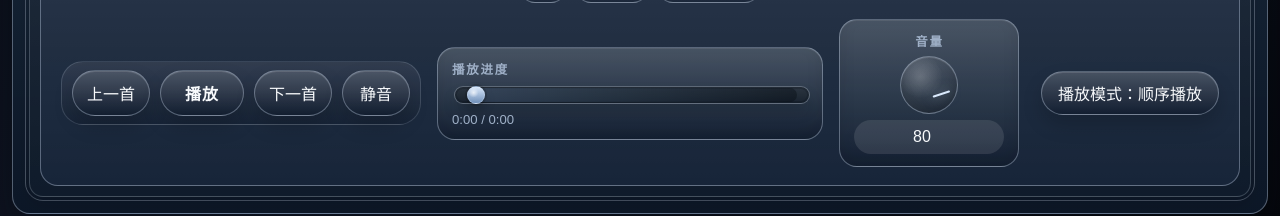
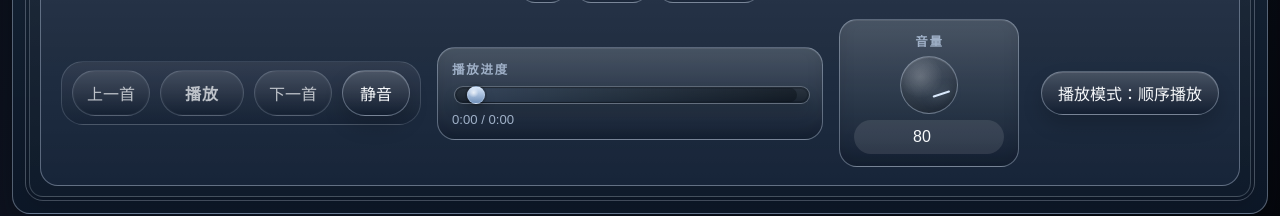
Before and after one commit to ijry/YoYoMusic, a React (Vite) app: page / in a window 1280 px wide. Shown: the part 574-790 px from the top of the page. Built offline with nearby package versions, Linux system fonts and the light colour scheme.

Commit message:
feat: gate inert playback controls

```diff
--- a/src/features/player/PlayerControls.tsx
+++ b/src/features/player/PlayerControls.tsx
@@ -4,6 +4,7 @@ import type { PlaybackState } from "../../shared/types";
 
 interface PlayerControlsProps {
   state: PlaybackState;
+  hasPlayableTrack?: boolean;
   onCommand: (command: CommandName, payload: CommandPayload) => void;
 }
 
@@ -14,11 +15,13 @@ function formatTime(ms: number) {
   return `${minutes}:${seconds.toString().padStart(2, "0")}`;
 }
 
-export function PlayerControls({ state, onCommand }: PlayerControlsProps) {
+export function PlayerControls({ state, hasPlayableTrack = Boolean(state.trackId), onCommand }: PlayerControlsProps) {
   const volumePercent = Math.round(state.volume * 100);
   const [volumeInput, setVolumeInput] = useState(String(volumePercent));
   const volumeNeedleRotation = `${Math.round(volumePercent * 2.4 - 120)}deg`;
   const currentPlayModeLabel = playModeLabel(state.playMode);
+  const canUseTransport = Boolean(state.trackId) || hasPlayableTrack;
+  const canSeek = Boolean(state.trackId) && state.durationMs > 0;
 
   useEffect(() => {
     setVolumeInput(String(volumePercent));
@@ -36,6 +39,7 @@ export function PlayerControls({ state, onCommand }: PlayerControlsProps) {
         <button
           type="button"
           className="transport-button transport-button--prev"
+          disabled={!canUseTransport}
           onClick={() => onCommand("previous_track", {})}
         >
           上一首
@@ -43,6 +47,7 @@ export function PlayerControls({ state, onCommand }: PlayerControlsProps) {
         <button
           type="button"
           className="transport-button transport-button--play"
+          disabled={!canUseTransport}
           onClick={() => onCommand("toggle_playback", {})}
         >
           {state.isPlaying ? "暂停" : "播放"}
@@ -50,6 +55,7 @@ export function PlayerControls({ state, onCommand }: PlayerControlsProps) {
         <button
           type="button"
           className="transport-button transport-button--next"
+          disabled={!canUseTransport}
           onClick={() => onCommand("next_track", {})}
         >
           下一首
@@ -72,6 +78,7 @@ export function PlayerControls({ state, onCommand }: PlayerControlsProps) {
           min="0"
           max={Math.max(state.durationMs, 1)}
           value={state.positionMs}
+          disabled={!canSeek}
           onChange={(event) => onCommand("seek", { positionMs: Number(event.currentTarget.value) })}
         />
         <span className="control-readout">
--- a/src/features/skin/layoutShared.tsx
+++ b/src/features/skin/layoutShared.tsx
@@ -320,13 +320,19 @@ export function ControlsBlock({
   moduleClassName,
   ...props
 }: PlayerLayoutProps & DeviceBlockProps) {
+  const hasPlayableTrack = props.playlist.tracks.some((track) => track.status === "ready");
+
   return (
     <DeviceModuleFrame
       moduleLabel={moduleLabel}
       eyebrow={eyebrow}
       className={["device-module--controls", moduleClassName].filter(Boolean).join(" ")}
     >
-      <PlayerControls state={props.playback} onCommand={(command, payload) => props.onPlayerCommand(command, payload)} />
+      <PlayerControls
+        state={props.playback}
+        hasPlayableTrack={hasPlayableTrack}
+        onCommand={(command, payload) => props.onPlayerCommand(command, payload)}
+      />
     </DeviceModuleFrame>
   );
 }
```
Also changed, not shown: 1 other file (tests, documents, lock files or other folders).
